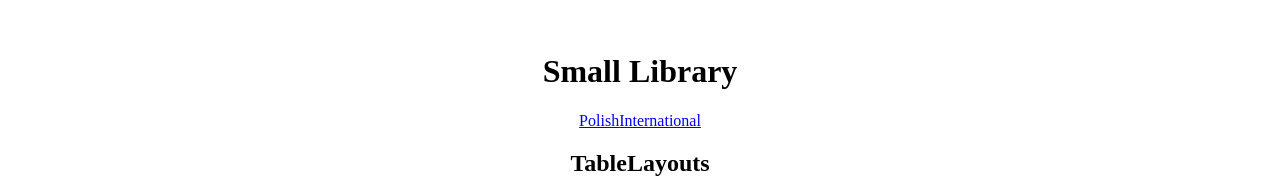
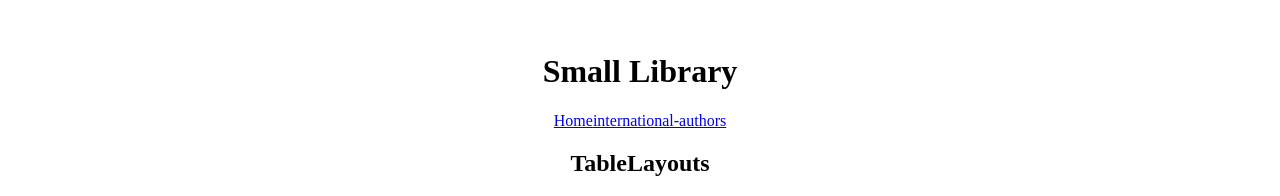
Before and after one commit to annakoruc/small_library, a React (Vite) app: page /international-authors in a window 1280 px wide. Shown: the top 196 px of the page. Built offline with nearby package versions, Linux system fonts and the light colour scheme.

Commit message:
add bredcrumbs

```diff
--- /dev/null
+++ b/src/components/BreadCrumbs.tsx
@@ -0,0 +1,25 @@
+import { useLocation } from "react-router";
+import { Link } from "react-router-dom";
+
+export const BreadCrumbs = () => {
+  const location = useLocation();
+
+  let currentLink = "";
+
+  const crumbs = location.pathname.split("/").filter((crumb) => crumb !== "");
+
+  return (
+    <div>
+      <Link to="/">Home</Link>
+      {crumbs.map((crumb) => {
+        currentLink += `/${crumb}`;
+
+        return (
+          <Link key={crumb} to={currentLink}>
+            {crumb}
+          </Link>
+        );
+      })}
+    </div>
+  );
+};
--- a/src/components/index.ts
+++ b/src/components/index.ts
@@ -1 +1,2 @@
 export * from "./Table";
+export * from "./BreadCrumbs";
--- a/src/pages/HomePage.tsx
+++ b/src/pages/HomePage.tsx
@@ -1,3 +1,10 @@
+import { NavLink } from "react-router-dom";
+
 export const HomePage = () => {
-  return <div>Home Page</div>;
+  return (
+    <div>
+      <NavLink to="polish-authors">Polish</NavLink>
+      <NavLink to="international-authors">International</NavLink>
+    </div>
+  );
 };
--- a/src/pages/layouts/RootLayout.tsx
+++ b/src/pages/layouts/RootLayout.tsx
@@ -1,14 +1,12 @@
 import { NavLink, Outlet } from "react-router-dom";
+import { BreadCrumbs } from "../../components";
 
 export const RootLayout = () => {
   return (
     <div>
       <header>
         <h1>Small Library</h1>
-        <nav>
-          <NavLink to="polish-authors">Polish</NavLink>
-          <NavLink to="international-authors">International</NavLink>
-        </nav>
+        <BreadCrumbs />
       </header>
       <main>
         <Outlet />
```
